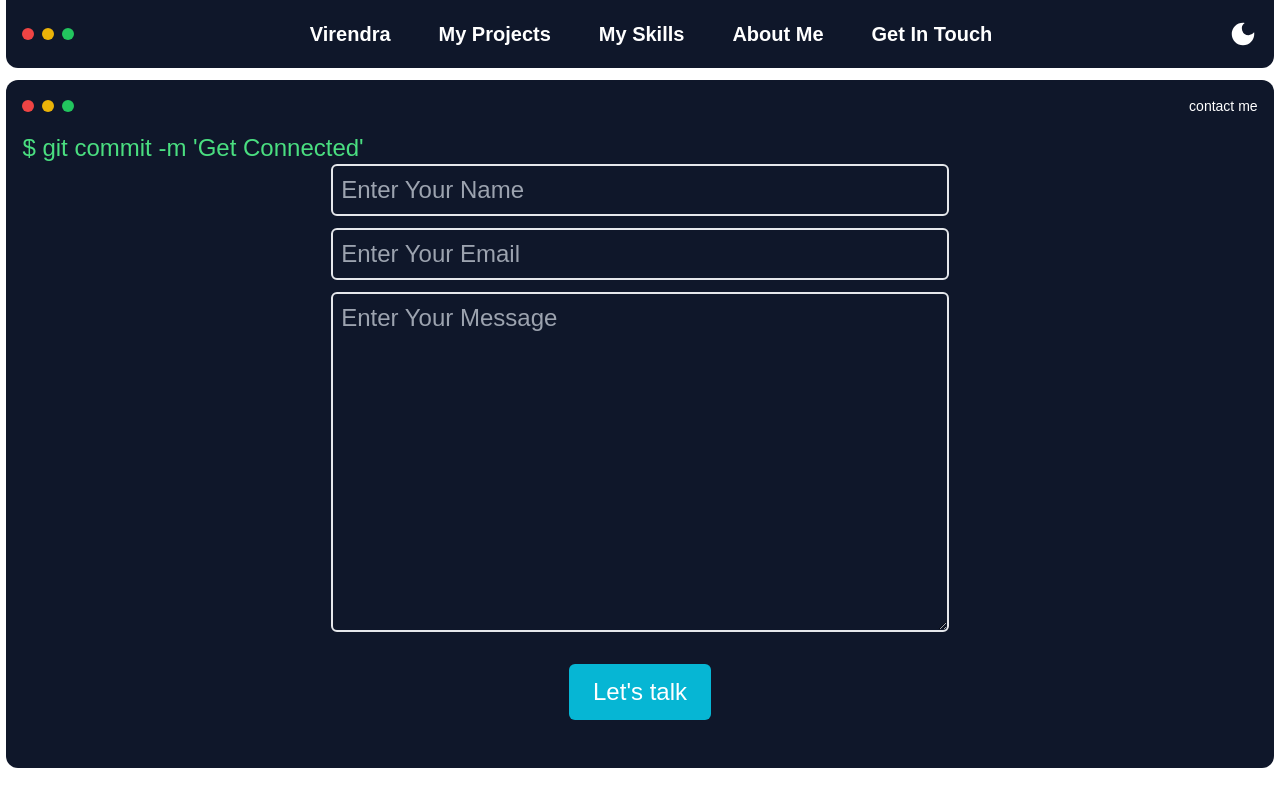
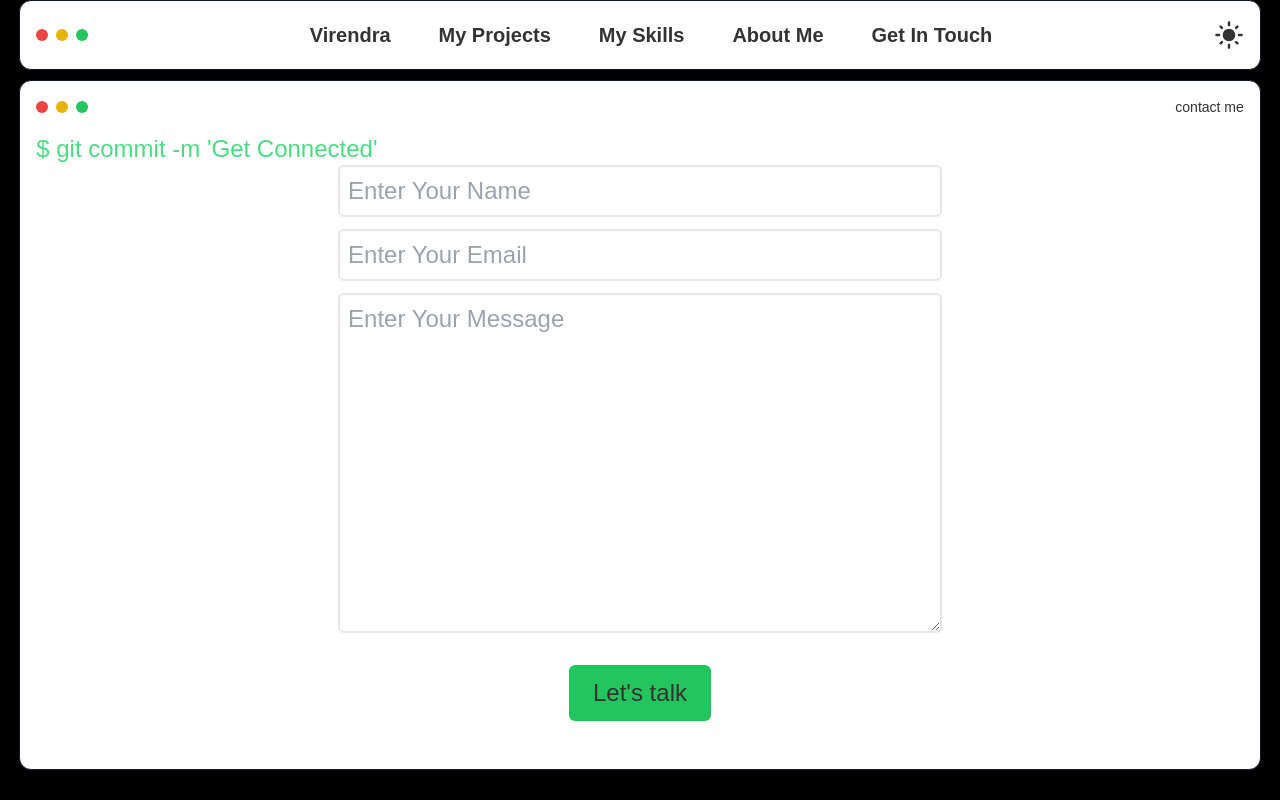
Before and after one commit to virendrajopale/Portfolio, a React (Create React App) app: page /contact in a window 1280 px wide. Built offline with nearby package versions, Linux system fonts and the light colour scheme; a web font is replaced by a local one.

Commit message:
New update

```diff
--- a/src/App.css
+++ b/src/App.css
@@ -1,39 +1,21 @@
-.App {
-  text-align: center;
-  font-family: 'PP ';
+[data-theme='light']{
+  --bg-color:#ffffff;
+  --text-color:#333333;
+  --heading-color:#444444;
+  --border-color:#0F172A
+
 }
-
-.App-logo {
-  height: 40vmin;
-  pointer-events: none;
+[data-theme='dark']{
+  --bg-color:#0F172A;
+  --text-color:#ffffff;
+  --heading-color:#dddddd;
+  --border-color:#333333;
 }
-
-@media (prefers-reduced-motion: no-preference) {
-  .App-logo {
-    animation: App-logo-spin infinite 20s linear;
-  }
+body{
+  background-color: black;
 }
-
-.App-header {
-  background-color: #282c34;
-  min-height: 100vh;
-  display: flex;
-  flex-direction: column;
-  align-items: center;
-  justify-content: center;
-  font-size: calc(10px + 2vmin);
-  color: white;
+.main-border{
+  border: 1px solid var(--border-color);
+  background-color: var(--bg-color);
+  color: var(--text-color);
 }
-
-.App-link {
-  color: #61dafb;
-}
-
-@keyframes App-logo-spin {
-  from {
-    transform: rotate(0deg);
-  }
-  to {
-    transform: rotate(360deg);
-  }
-}
--- /dev/null
+++ b/src/Context/theme-context.js
@@ -0,0 +1,22 @@
+import { createContext, useContext, useEffect, useState } from "react";
+
+const ThemeContext=createContext();
+
+export const useTheme=()=>{
+    return useContext(ThemeContext)
+}
+export const ThemeProvider=({children})=>{
+    const [isDarkMode,setIsDarkMode]=useState(false);
+    const toggleTheme=()=>{
+        setIsDarkMode((prevState)=>!prevState)
+    }
+    const theme=isDarkMode?'dark':'light';
+    useEffect(()=>{
+        document.documentElement.setAttribute('data-theme',theme)
+    },[isDarkMode])
+    return (
+        <ThemeContext.Provider value={{theme,toggleTheme}}>
+        {children}
+        </ThemeContext.Provider>
+    )
+}
--- a/src/Pages/About.js
+++ b/src/Pages/About.js
@@ -5,7 +5,7 @@ import transition from "../components/transition";
 function About() {
   return (
     <div name="about" className=' h-full w-full pt-4'>
-      <div className="flex flex-col  mx-auto  text-2xl h-full w-[99%] text-white  font-mono   mt-16 p-4 bg-slate-900 backdrop-blur-sm  rounded-xl">
+      <div className=" main-border flex flex-col  mx-auto  text-2xl h-full w-[97%] text-white  font-mono   mt-16 p-4 bg-slate-900 backdrop-blur-sm  rounded-xl">
         <div className="flex justify-between items-center">
           <div className="flex space-x-2 text-red-500">
             <div className="w-3 h-3 rounded-full bg-red-500"></div>
--- a/src/Pages/Contact.js
+++ b/src/Pages/Contact.js
@@ -8,7 +8,7 @@ const Contact = () => {
 
 
     <div name='contact' className="w-full h-full pt-4">
-    <div className="flex flex-col  mx-auto  text-2xl h-full w-[99%] text-white  font-mono   mt-16 p-4 bg-slate-900 backdrop-blur-sm  rounded-xl  ">
+    <div className="main-border flex flex-col  mx-auto  text-2xl h-full w-[97%] text-white  font-mono   mt-16 p-4 bg-slate-900 backdrop-blur-sm  rounded-xl  ">
     <div className="flex justify-between items-center">
                 <div className="flex space-x-2 text-red-500">
                   <div className="w-3 h-3 rounded-full bg-red-500"></div>
@@ -42,7 +42,7 @@ const Contact = () => {
             />
 
             <textarea name="message" placeholder="Enter Your Message" rows="10" className="p-2 bg-transparent border-2 rounded-md  focus:outline-none"></textarea>
-            <button className=" bg-cyan-500 px-6 py-3 my-8 mx-auto flex items-center rounded-md hover:scale-110 duration-300">Let's talk</button>
+            <button className=" bg-green-500 px-6 py-3 my-8 mx-auto flex items-center rounded-md hover:scale-110 duration-300">Let's talk</button>
           </form>
         </div>
       </div>
--- a/src/Pages/Main.js
+++ b/src/Pages/Main.js
@@ -12,7 +12,7 @@ const Main = () => {
       <div name="" className=" h-full  pt-4   ">
 
 
-          <div className="flex flex-col  mx-auto  l g-black text-2xl h-full w-[99%] text-white  font-mono   mt-16 p-4 bg-slate-900 backdrop-blur-sm  rounded-xl">
+          <div className="main-border flex main-border flex-col  mx-auto  g-black text-2xl h-full w-[97%] text-white  font-mono    mt-16 p-4 bg-slate-900 backdrop-blur-sm  rounded-xl">
             {/* <div className=' text-center flex flex-col gap-6'>
 
             <p className=' text-4xl'>Hey There,I'm</p>
--- a/src/Pages/Portfolio.js
+++ b/src/Pages/Portfolio.js
@@ -69,7 +69,7 @@ const Portfolio = () => {
 
     <div name="portfolio" className=' w-full h-full pt-4'>
 
-    <div className="flex flex-col  mx-auto  text-2xl h-full w-[99%] text-white  font-mono   mt-16 p-4 bg-slate-900 backdrop-blur-sm  rounded-xl  ">
+    <div className="main-border flex flex-col  mx-auto  text-2xl h-full w-[97%] text-white  font-mono   mt-16 p-4 bg-slate-900 backdrop-blur-sm  rounded-xl  ">
     <div className="flex justify-between items-center">
                 <div className="flex space-x-2 text-red-500">
                   <div className="w-3 h-3 rounded-full bg-red-500"></div>
@@ -81,7 +81,7 @@ const Portfolio = () => {
 
           <div class="mt-4">
     <p class="text-green-400">$ npm install Portfolio</p>
-    <p class="text-white">Check Out My Work Right Here</p>
+    <p class="">Check Out My Work Right Here</p>
 
   </div>
           <div className='grid sm:grid-cols-2 md:grid-cols-2  sm:p-0 gap-8'>
--- a/src/Pages/Skills.js
+++ b/src/Pages/Skills.js
@@ -96,7 +96,7 @@ const Skills = () => {
     <div name="skills" className="w-full  h-full pt-4 ">
 
 
-    <div className="flex flex-col  mx-auto  l g-black text-2xl h-full w-[99%] text-white  font-mono   mt-16 p-4 bg-slate-900 backdrop-blur-sm  rounded-xl">
+    <div className="main-border flex flex-col  mx-auto  l g-black text-2xl h-full w-[97%] text-white  font-mono   mt-16 p-4 bg-slate-900 backdrop-blur-sm  rounded-xl">
     <div className="flex justify-between items-center">
                 <div className="flex space-x-2 text-red-500">
                   <div className="w-3 h-3 rounded-full bg-red-500"></div>
@@ -108,7 +108,7 @@ const Skills = () => {
 
           <div class="mt-4">
     <p class="text-green-400">$ npm install Skills</p>
-    <p class="text-white">These Are The Technologies I've Worked With.</p>
+    <p class="t">These Are The Technologies I've Worked With.</p>
 
   </div>
 
--- a/src/components/Navbar.js
+++ b/src/components/Navbar.js
@@ -4,16 +4,17 @@ import {Link } from 'react-router-dom'
 
 import '../Pages/Main.css'
 import { MdDarkMode, MdLightMode } from 'react-icons/md'
+import { useTheme } from '../Context/theme-context'
 const Navbar = (props) => {
-  const [theme, setTheme] = useState(false)
-  const handlemode=()=>{
-    let clr=theme?'white':'#0C1844';
-    let txtclr=theme?'black':'white';
-    document.body.style.backgroundColor=clr;
-    document.body.style.color=txtclr;
-    setTheme(!theme)
-  }
-
+  // const [theme, setTheme] = useState(false)
+  // const handlemode=()=>{
+  //   let clr=theme?'white':'#0C1844';
+  //   let txtclr=theme?'black':'white';
+  //   document.body.style.backgroundColor=clr;
+  //   document.body.style.color=txtclr;
+  //   setTheme(!theme)
+  // }
+const {theme,toggleTheme}=useTheme()
   const links=[
     {
       id:1,
@@ -52,7 +53,7 @@ const Navbar = (props) => {
     <div className='flex justify-center '>
 
 
-    <div className={`flex bg-slate-900 text-white justify-between items-center  h-15  fixed   w-[99%]  rounded-b-xl  px-4  border-spacing-3  duration-500 z-20 `}>
+    <div className={`main-border flex bg-slate-900 text-white justify-between items-center  h-15  fixed   w-[97%]  rounded-xl  px-4  border-spacing-3  duration-500 z-20 `}>
 
     <div className="flex justify-between items-center">
                 <div className="flex space-x-2 text-red-500">
@@ -69,7 +70,7 @@ const Navbar = (props) => {
           links.map((link)=>(
             <li key={link.id} className={`px-4 cursor-pointer text-xl
              hover:scale-105 hover:font-bold duration-200 capitalize
-              p-3 m-2 hover:text-white font-bold`}>
+              p-3 m-2 hover:text-green-400 font-bold`}>
 
               <Link to={link.link} >
               {link.name}
@@ -79,9 +80,10 @@ const Navbar = (props) => {
         }
 
       </ul>
-      <div onClick={handlemode} className=' duration-300 cursor-pointer'>{
-      theme?<MdLightMode size={30}/>:<MdDarkMode size={30}/>
+      <div onClick={toggleTheme} className=' duration-300 cursor-pointer'>{
+      theme==='light'?<MdLightMode size={30}/>:<MdDarkMode size={30}/>
       }</div>
+
       <div onClick={()=>setNav(!nav)} className={`pr-4  cursor-pointer  md:hidden z-10`} >
         {
           nav?<FaTimes size={30}/>:
@@ -120,4 +122,4 @@ const Navbar = (props) => {
   )
 }
 
-export default Navbar
+export default (Navbar)
--- a/src/index.css
+++ b/src/index.css
@@ -11,4 +11,6 @@
     font-family: 'Gruppo',sans-serif;
     /* font-family: 'Great-Vibes' , cursive; */
   }
+
+
 }
```
Also changed, not shown: src/App.js (+5 -2 lines).
